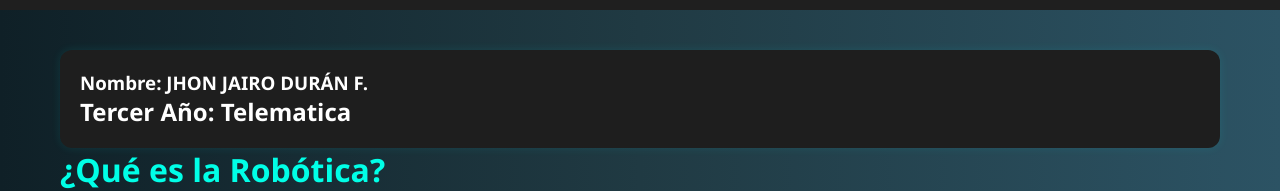
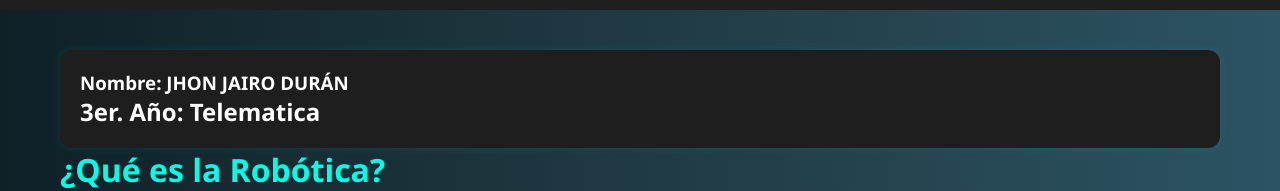
Before and after one commit to IngFranciscoSanchez/PaginaWeb, a plain HTML site: page Pagina dos.html in a window 1280 px wide. Shown: the part 214-405 px from the top of the page. Drawn offline with Linux system fonts and the light colour scheme.

Commit message:
Update Pagina dos.html

```diff
--- a/Pagina dos.html
+++ b/Pagina dos.html
@@ -148,8 +148,8 @@
 
   <main>
     <div class="card">
-          <h3>Nombre: JHON JAIRO DURÁN F.</h3>
-          <h2>Tercer Año: Telematica</h2>
+          <h3>Nombre: JHON JAIRO DURÁN</h3>
+          <h2>3er. Año: Telematica</h2>
     </div>
     <section id="introduccion">
       <h2>¿Qué es la Robótica?</h2>
```
